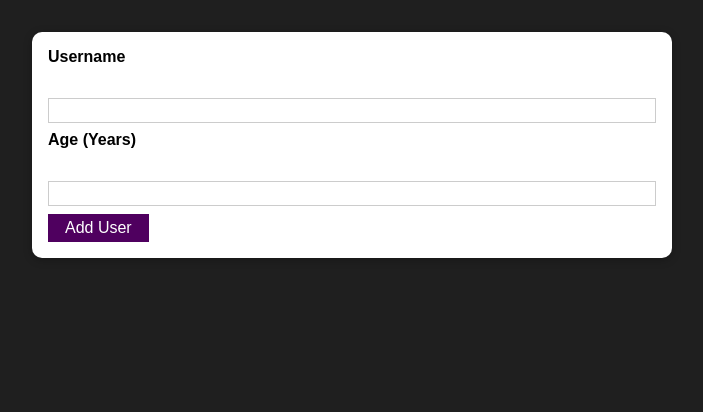
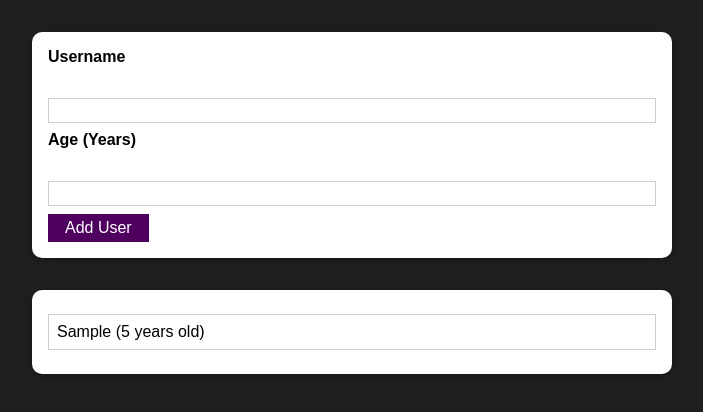
Before and after one commit to MoPinAle/practice-project, a React (Create React App) app: page / in a window 1280 px wide. Both pictures are taken after typing "Sample", "5" into the empty fields and a click on the button "Add User". Shown: the top 412 px of the page, without its empty margins (288-991 px from the left). Built offline with nearby package versions, Linux system fonts and the light colour scheme.

Commit message:
I created UserList component and the State at App

```diff
--- a/src/App.js
+++ b/src/App.js
@@ -1,11 +1,21 @@
-import React from 'react';
+import React, { useState } from 'react';
 
 import AddUser from './components/Users/AddUser';
+import UsersList from './components/Users/UsersList';
 
 const App = () => {
+  const [userList, setUserList] = useState([]);
+
+  const addUserToList = (user) => {
+    setUserList(prevUserList => {
+      return [user, ...prevUserList];
+    });
+  }
+
   return (
     <div>
-      <AddUser />
+      <AddUser onAddUser={addUserToList} />
+      <UsersList users={userList} />
     </div>
   );
 }
--- a/src/components/Users/AddUser.js
+++ b/src/components/Users/AddUser.js
@@ -17,9 +17,11 @@ const AddUser = (props) => {
     if (+enteredAge < 1) {
       return;
     }
-    console.log(enteredUsername, enteredAge);
 
-    //Add User
+    props.onAddUser({
+      username: enteredUsername,
+      age: enteredAge,
+    });
 
     setEnteredUsername('');
     setEnteredAge('');
--- /dev/null
+++ b/src/components/Users/UsersList.js
@@ -0,0 +1,20 @@
+import React from 'react';
+
+import Card from '../UI/Card';
+import classes from './UsersList.module.css';
+
+const UsersList = (props) => {
+    return (
+        <Card className={classes.users}>
+            <ul>
+                {props.users.map(user =>
+                <li>
+                    {user.username} ({user.age} years old)
+                </li>
+                )}
+            </ul>
+        </Card>
+    )
+}
+
+export default UsersList;
--- /dev/null
+++ b/src/components/Users/UsersList.module.css
@@ -0,0 +1,16 @@
+.users {
+    margin: 2rem auto;
+    width: 90%;
+    max-width: 40rem;
+}
+
+.users ul {
+    list-style: none;
+    padding: 1rem;
+}
+
+.users li {
+    border: 1px solid #ccc;
+    margin: 0.5rem 0;
+    padding: 0.5rem;
+}
```
